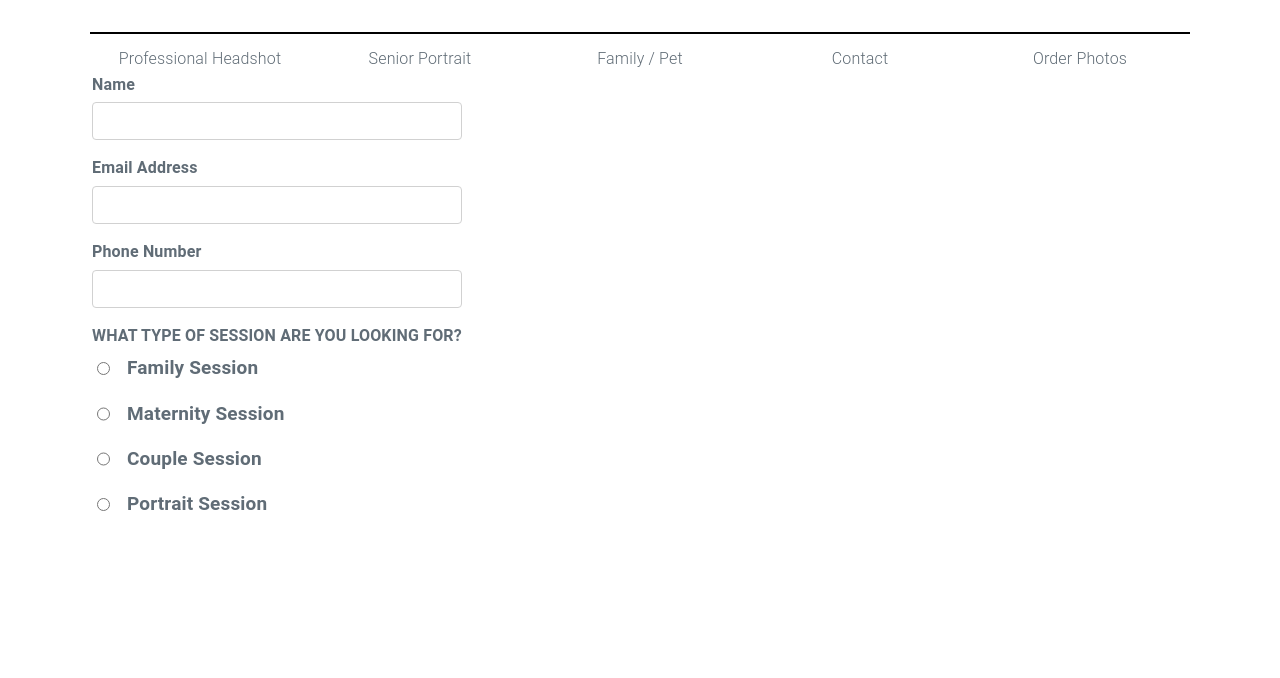
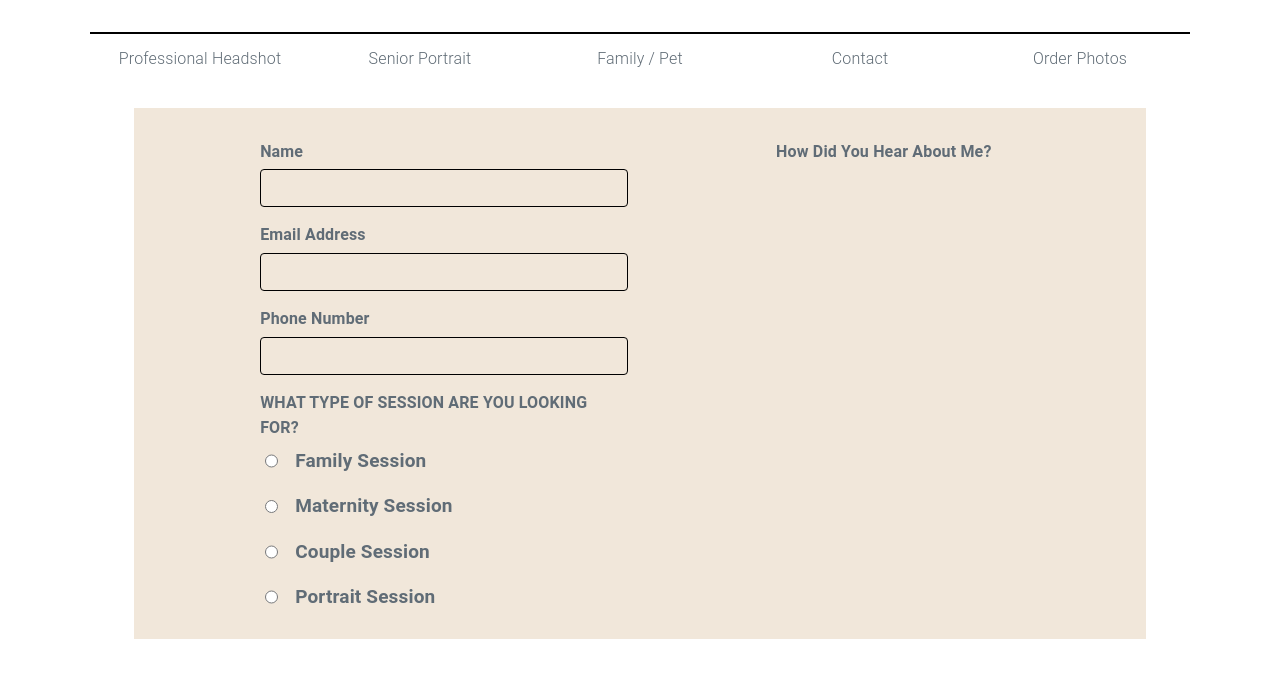
Before and after one commit to Boywondr84/M.Butler-Photo, a website: page index.html in a window 1280 px wide. Shown: the part 88-766 px from the top of the page. Drawn offline with nearby package versions, Linux system fonts and the light colour scheme.

Commit message:
working on layout for contact form

```diff
--- a/index.html
+++ b/index.html
@@ -37,7 +37,7 @@
           <div class="column">Order Photos</div>
         </div>
       </div>
-    <form>
+    <form class="sessionSelect">
       <div class="container">
         <div class="row">
       <fieldset>
@@ -71,6 +71,13 @@
       </fieldset>
         </div>
       </div>
+      <div class="container">
+        <div class="row" id="questions">
+          <div id="moreInfo">
+            <p>How Did You Hear About Me?</p>
+          </div>
+        </div>
+      </div>
       </form>
   </body>
   <script>feather.replace();</script>
--- a/style.css
+++ b/style.css
@@ -23,7 +23,23 @@
 #navigation {
   text-align: center;
   border-top: 2px solid black;
-  padding-top: 12px;
+  padding: 12px 0 36px 0;
+}
+
+.sessionSelect {
+  display: inline-flex;
+  padding-left: 9%;
+  padding-right: 9%;
+  padding-top: 31px;
+  margin: 0 10% 0 10%;
+  width: 80%;
+  background-color: rgb(241, 231, 218);
+}
+
+#nameField,
+#emailField,
+#phoneField {
+  border: black 1px solid;
 }
 
 .contact-form-field {
@@ -36,3 +52,12 @@
   margin-left: 14px;
   padding-bottom: 7px;
 }
+
+#questions {
+  margin-left: 33%;
+}
+
+#moreInfo p {
+  font-weight: 700;
+  font-size: 1.6rem;
+}
```
